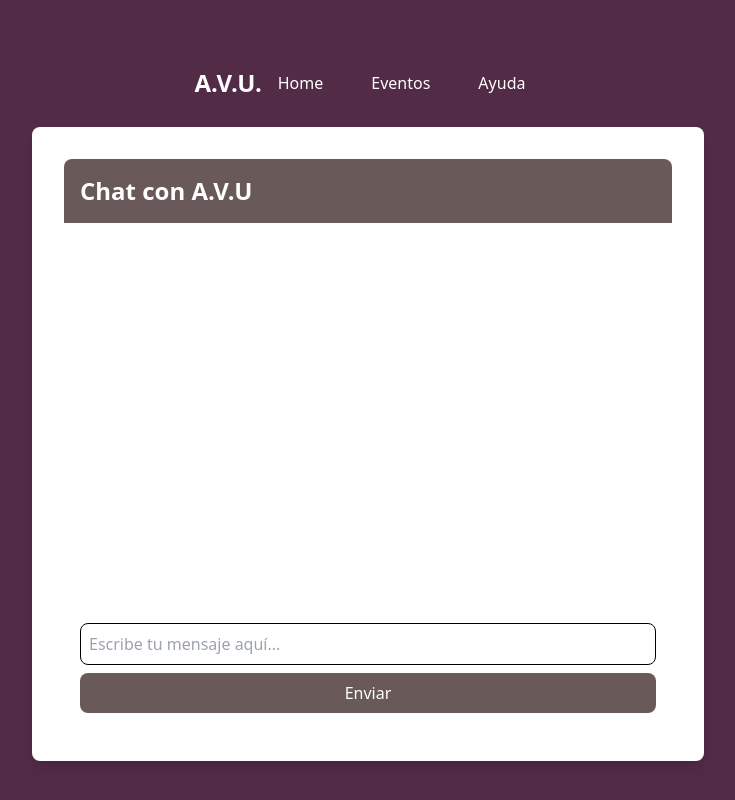
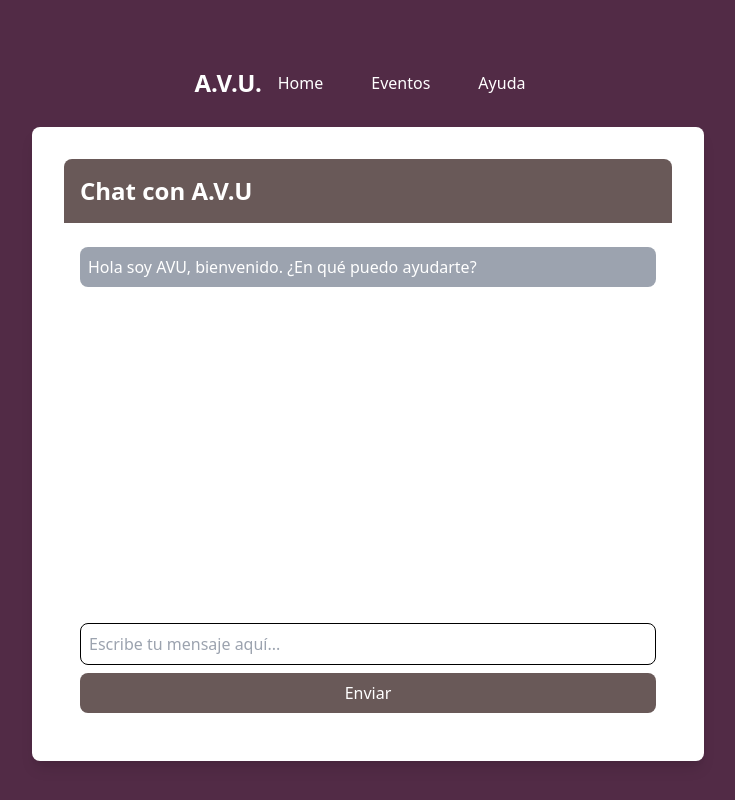
Before and after one commit to kevinmolinadev/nestconnect, a React (Vite) app: page / in a window 1280 px wide. Both pictures are taken after a click on the button "Iniciar Chat Con A.V.U.". Shown: the whole page, without its empty margins (272-1007 px from the left). Built offline with nearby package versions, Linux system fonts and the light colour scheme.

Commit message:
ChatBot implementation

```diff
--- a/src/presentation/pages/ChatScreen.jsx
+++ b/src/presentation/pages/ChatScreen.jsx
@@ -1,4 +1,4 @@
-import { useEffect, useState } from 'react';
+import React, { useEffect, useState } from 'react';
 import chatIcon from '../assets/home.jpg';
 import { Chat } from "../../infraestructure/api/chat";
 import App from '../App';
@@ -14,6 +14,20 @@ function ChatScreen() {
     const [currentScreen, setCurrentScreen] = useState('home');
     const [showPopup, setShowPopup] = useState(false);
     const [isTyping, setIsTyping] = useState(false);
+
+    useEffect(() => {
+        const welcomeMessage = "Hola soy AVU, bienvenido. ¿En qué puedo ayudarte?";
+        let i = 0;
+        const typeWriter = () => {
+            if (i < welcomeMessage.length) {
+                const partialWelcome = welcomeMessage.slice(0, i + 1);
+                setMessages([{ from: 'assistant', text: partialWelcome }]);
+                i++;
+                setTimeout(typeWriter, 30);
+            }
+        };
+        typeWriter();
+    }, []);
 
     useEffect(() => {
         if (messages.length > 2 && messages[messages.length - 1].from === 'user') {
@@ -39,14 +53,13 @@ function ChatScreen() {
                             setMessages(messages => [...messages.slice(0, -1), { from: 'assistant', text: partialResponse }]);
                         }
                         i++;
-                        setTimeout(typeWriter, 20); // Ajusta la velocidad de escritura aquí
+                        setTimeout(typeWriter, 20);
                     }
                 };
                 typeWriter();
             });
 
             setNewMessage('');
-            setShowPopup(false);
         }
     };
 
```
